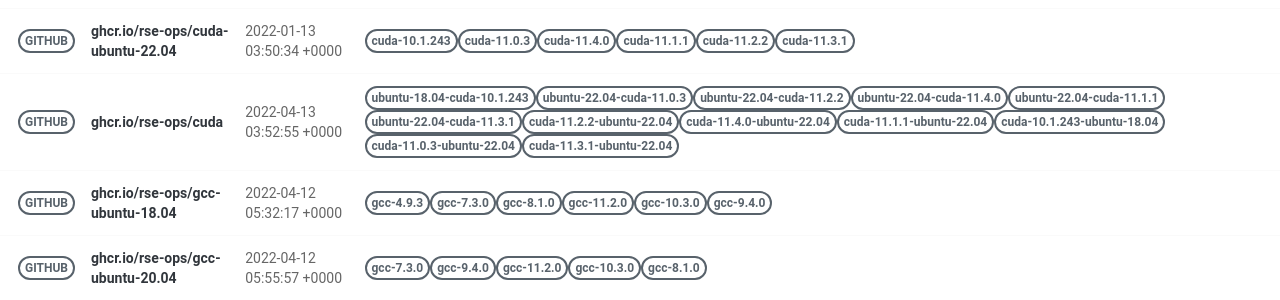
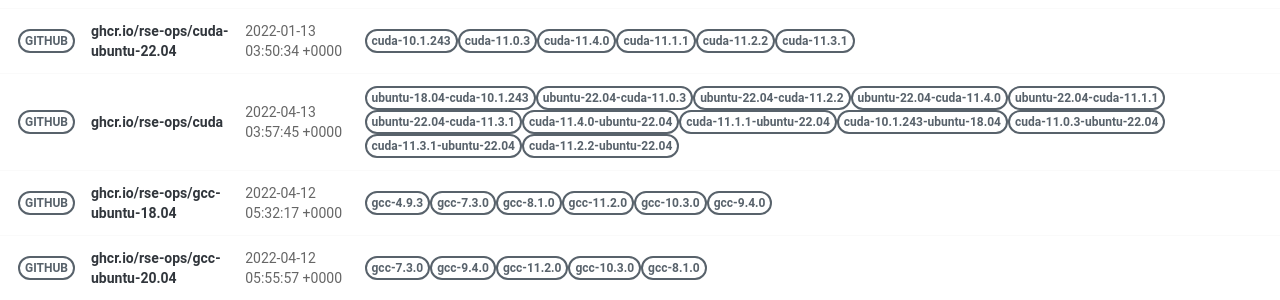
Before and after one commit to rse-ops/docker-images, a Jekyll site: the page built from pages/index.md, in a window 1280 px wide. Shown: the part 421-721 px from the top of the page. Built offline with Jekyll 4.4.1, drawn with Linux system fonts in a browser that asks for light colours; nearby versions of some CDN libraries.

Commit message:
Automated push to update library 2022-04-13

```diff
--- a/_library/ghcr.io-rse-ops-cuda.md
+++ b/_library/ghcr.io-rse-ops-cuda.md
@@ -1,7 +1,7 @@
 ---
 layout: container
 name: ghcr.io/rse-ops/cuda
-updated_at: 2022-04-13 03:52:55.535857
+updated_at: 2022-04-13 03:57:45.095238
 
 
 container_url: https://github.com/orgs/rse-ops/packages/container/package/cuda
```
Also changed, not shown: other parts of _library/ghcr.io-rse-ops-cuda.md (+3 -3 lines).
